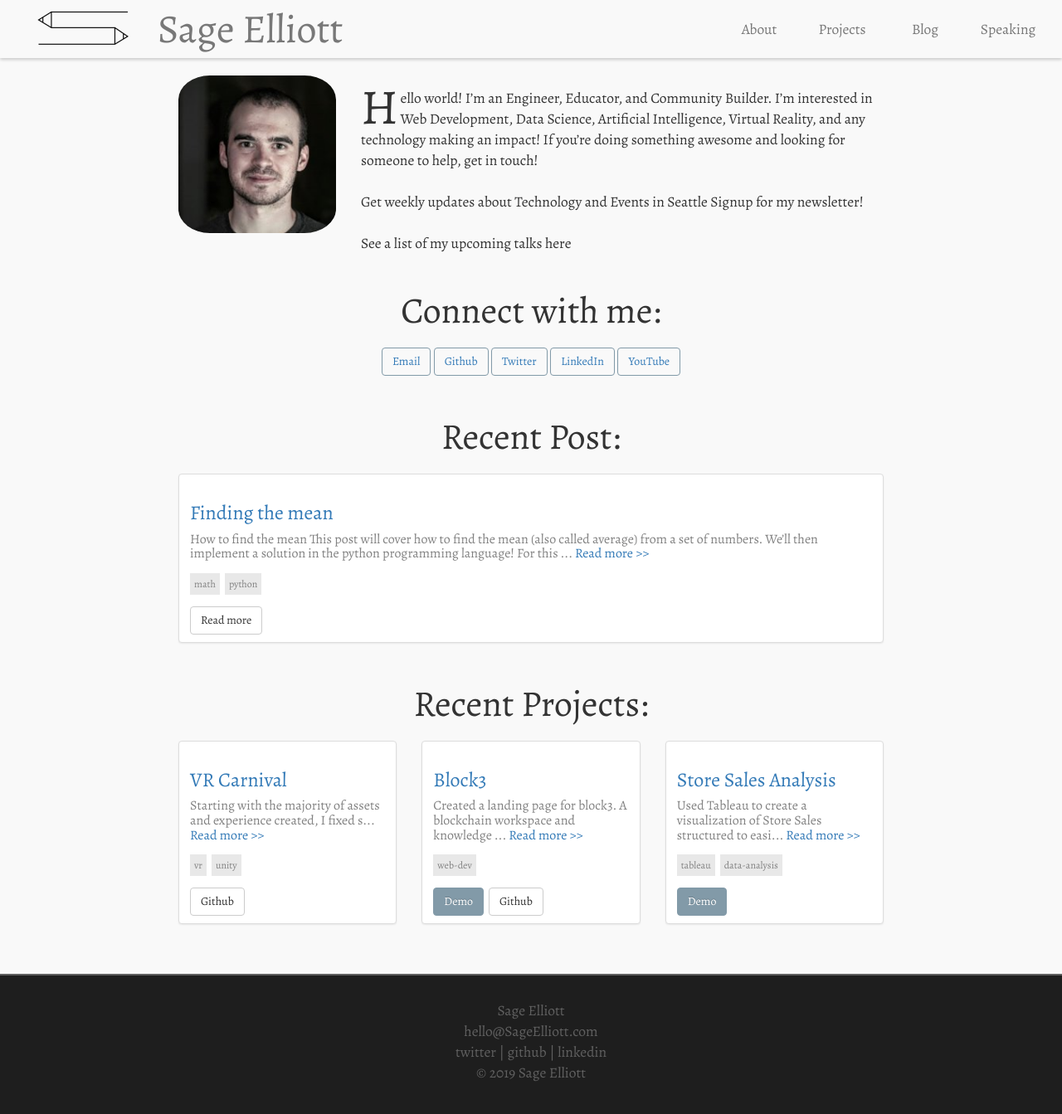
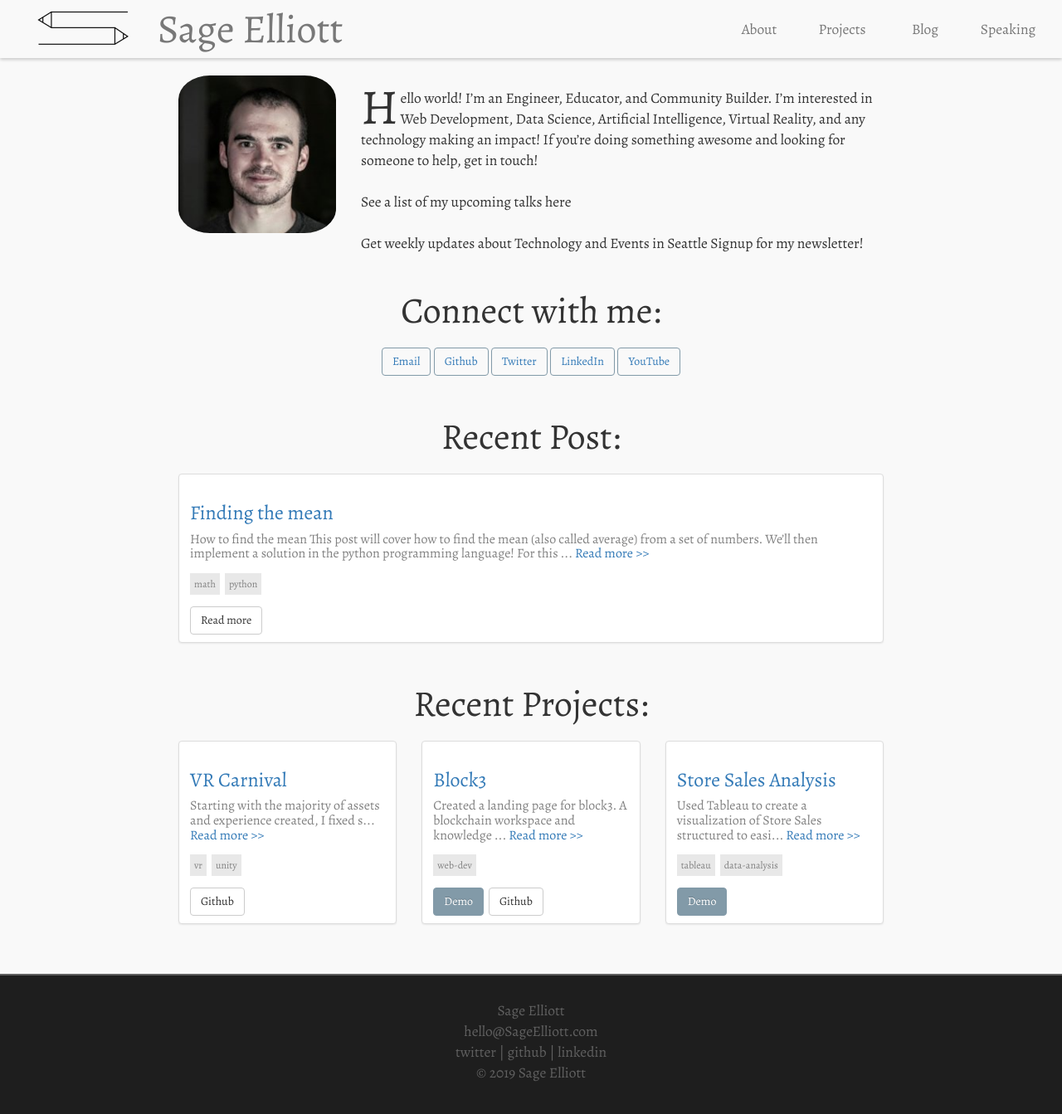
Before and after one commit to sagecodes/sage-blog, a Jekyll site: the page built from index.html, in a window 1280 px wide. Shown: the top 1343 px of the page at 83% size. Built offline with Jekyll 4.4.1, drawn with Linux system fonts in a browser that asks for light colours; nearby versions of some CDN libraries; some web fonts are replaced.

Commit message:
add avocado

```diff
--- a/_config.yml
+++ b/_config.yml
@@ -6,7 +6,7 @@
 # 'jekyll serve'. If you change this file, please restart the server process.
 
 # Site settings
-title: Sage Elliott
+title: Sage Elliott 🥑
 email: mailto:hello@sageelliott.com
 description: I make things.
 # baseurl: '/sage-blog'
--- a/index.html
+++ b/index.html
@@ -16,9 +16,10 @@ layout: default
                           I’m interested in Web Development, Data Science, Artificial Intelligence, Virtual Reality, and any technology making an impact!
                           If you’re doing something awesome and looking for someone to help, get in touch!
                           <br><br>
+                          See a list of my upcoming talks here
+                          <br><br>
                           Get weekly updates about Technology and Events in Seattle Signup for my newsletter!
-                          <br><br>
-                          See a list of my upcoming talks here
+
                       </p>
                   </div>
                 </div>
```
